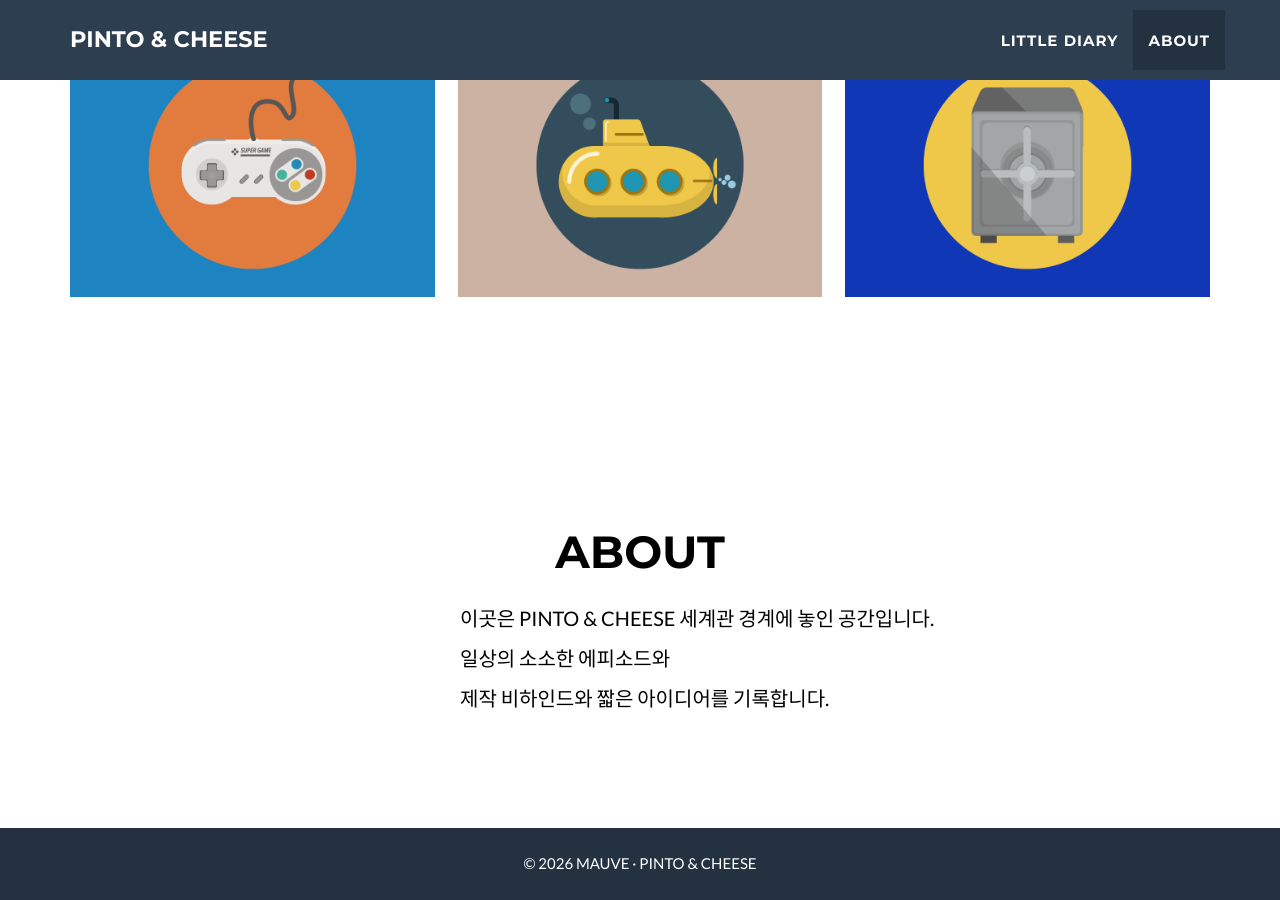
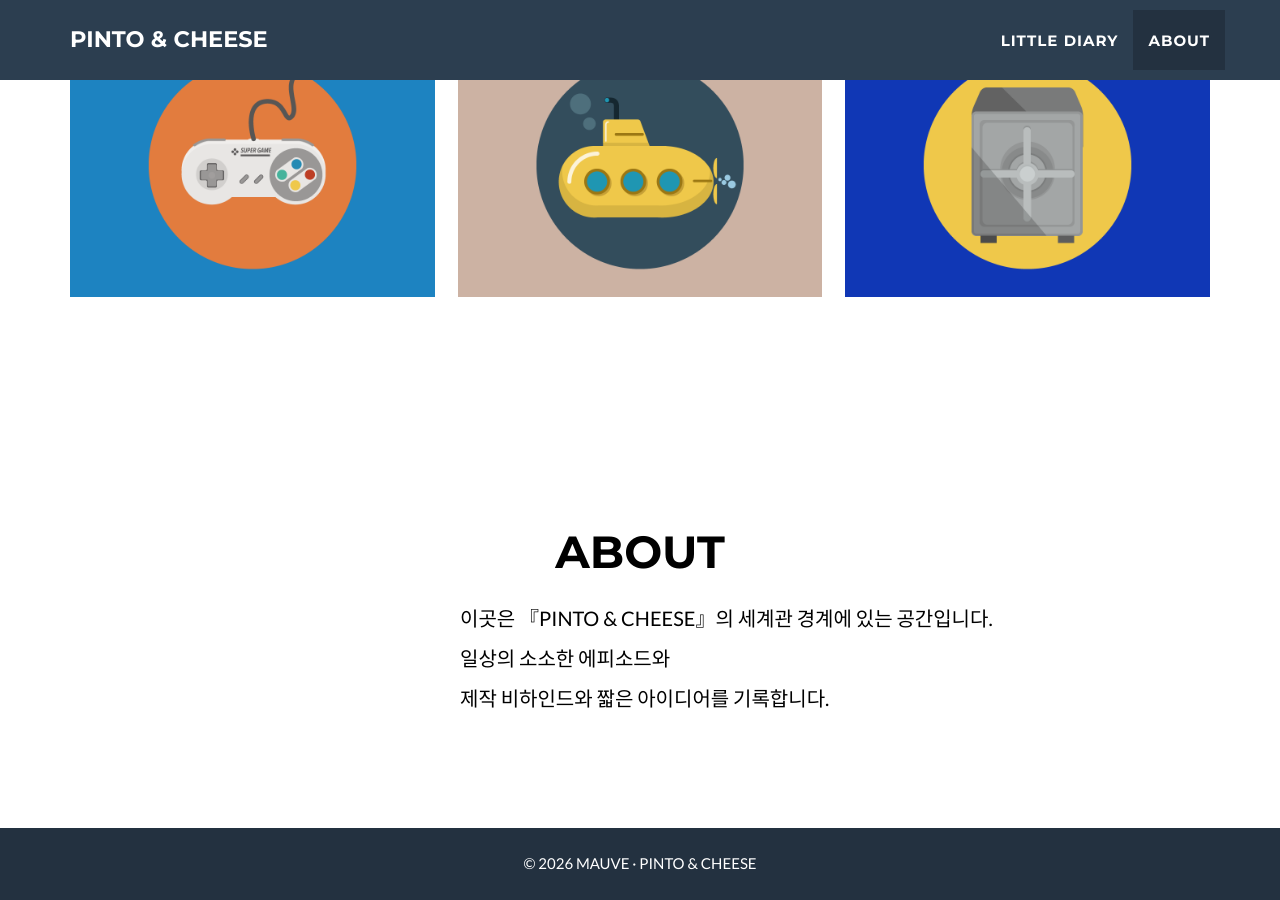
Before and after one commit to pintocheese/pintocheese.github.io, a Jekyll site: the page built from _posts/2014-07-18-project-1.markdown, in a window 1280 px wide and 900 px high, scrolled down 2504 px. Built offline with Jekyll 4.4.1, drawn with Linux system fonts in a browser that asks for light colours.

Commit message:
Update about.html

```diff
--- a/_includes/about.html
+++ b/_includes/about.html
@@ -10,7 +10,7 @@
     <div class="row">
       <div class="col-lg-6 col-lg-offset-4">
         <p>
-          이곳은 PINTO & CHEESE 세계관 경계에 놓인 공간입니다.<br>
+          이곳은 『PINTO & CHEESE』의 세계관 경계에 있는 공간입니다.<br>
           일상의 소소한 에피소드와<br>
           제작 비하인드와 짧은 아이디어를 기록합니다.
         </p>
```
